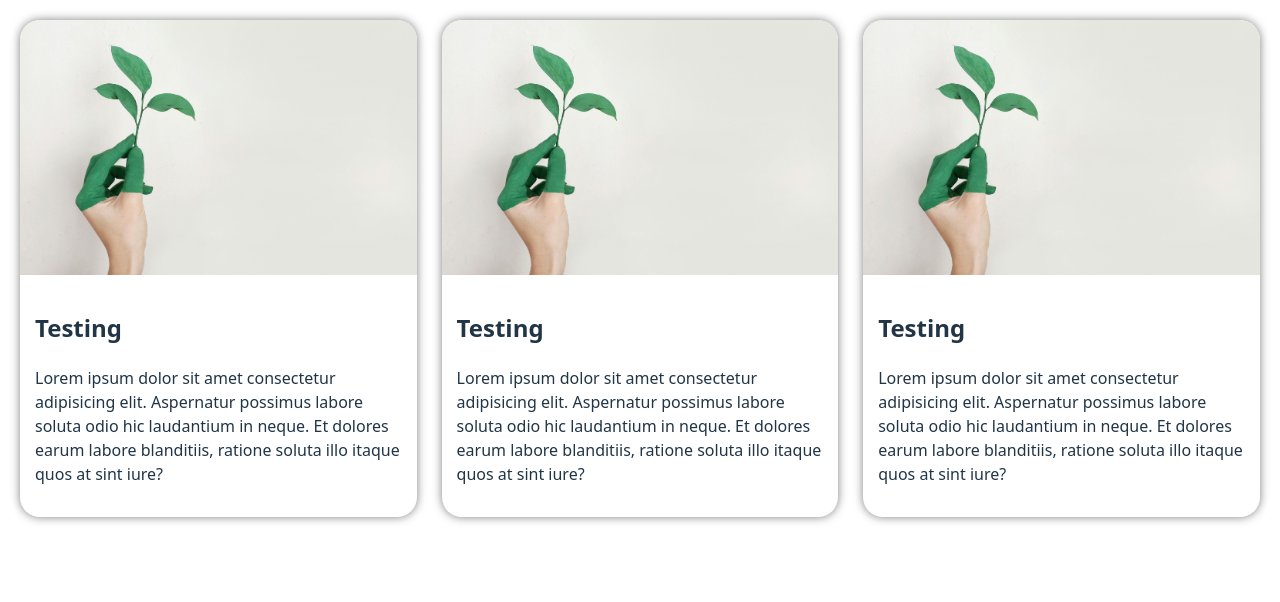
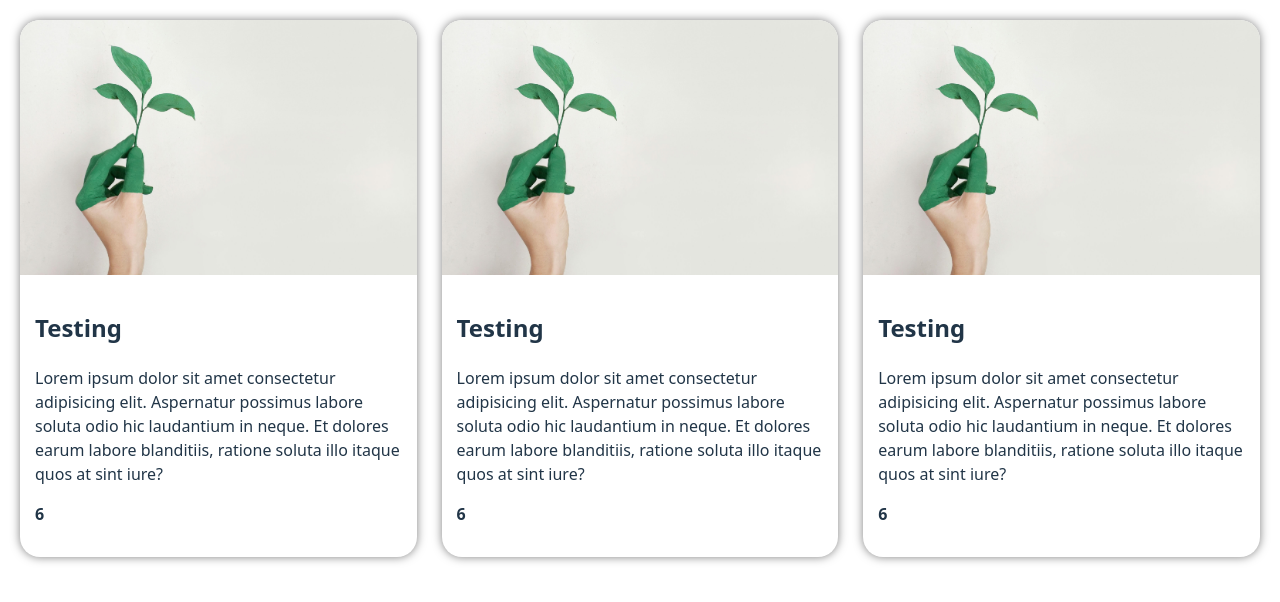
Before and after one commit to subhomoyprojects/react_19, a React (Vite) app: page / in a window 1280 px wide. Shown: the top 602 px of the page. Built offline with nearby package versions, Linux system fonts and the light colour scheme.

Commit message:
design fix

```diff
--- a/src/App.jsx
+++ b/src/App.jsx
@@ -11,6 +11,11 @@ const App = () => {
 export default App;
 
 export const NetflixSeries = () => {
+  const testing = "Testing";
+  const document = "Lorem ipsum dolor sit amet consectetur adipisicing elit. Aspernatur possimus labore soluta odio hic laudantium in neque. Et dolores earum labore blanditiis, ratione soluta illo itaque quos at sint iure?";
+  const rating = () => {
+    return 3 + 3;
+  };
   return (
     <>
       <div className="card">
@@ -18,8 +23,11 @@ export const NetflixSeries = () => {
           <img src="img1.jpg" alt="" />
         </div>
         <div className="content">
-          <h2>Testing</h2>
-          <p>Lorem ipsum dolor sit amet consectetur adipisicing elit. Aspernatur possimus labore soluta odio hic laudantium in neque. Et dolores earum labore blanditiis, ratione soluta illo itaque quos at sint iure?</p>
+          <h2>{testing}</h2>
+          <p>{document}</p>
+          <p>
+            <strong>{rating()}</strong>
+          </p>
         </div>
       </div>
     </>
```
